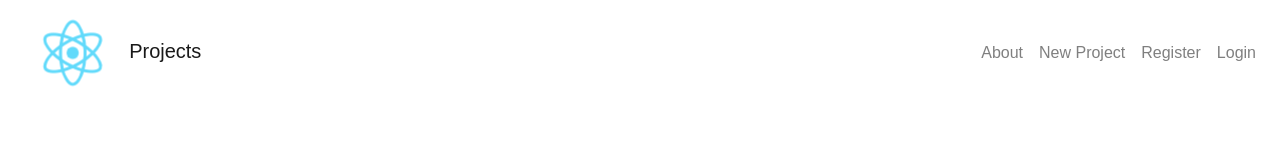
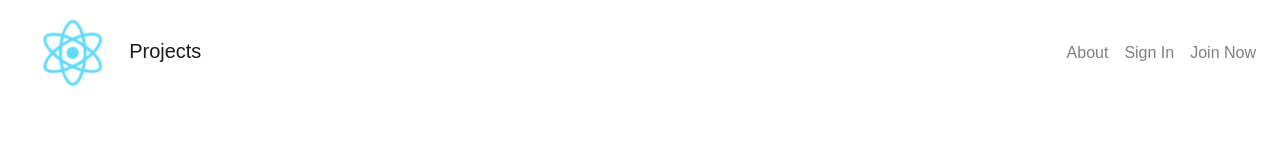
Before and after one commit to chingu-voyage4/Bears-Team-19, a React (Create React App) app in the folder client/: page / in a window 1280 px wide. Shown: the top 160 px of the page. Built offline with nearby package versions, Linux system fonts and the light colour scheme.

Commit message:
Keep track of logged in state

```diff
--- a/client/src/App/App.js
+++ b/client/src/App/App.js
@@ -6,12 +6,22 @@ import './App.css';
 
 
 class App extends Component {
+  constructor(props){
+    super(props);
+
+    this.state = {
+      user: null,
+      login: user => this.setState({ user }),
+      logout: () => this.setState({ user: null }),
+    };
+  }
+
   render() {
     return (
       <div className="App text-center d-flex flex-column">
-        <Header />
-        <Main />
-        <Footer />
+        <Header user={this.state.user} />
+        <Main user={this.state.user} />
+        <Footer user={this.state.user} />
       </div>
     );
   }
--- a/client/src/Header/Header.js
+++ b/client/src/Header/Header.js
@@ -1,12 +1,10 @@
-import React, { Component } from 'react';
+import React from 'react';
 import HeaderNavbar from './Navbar/HeaderNavbar';
 
-class Header extends Component {
-  render() {
-    return (
-      <HeaderNavbar />
-    );
-  }
+const Header = (props) => {
+  return (
+    <HeaderNavbar user={props.user} />
+  );
 }
 
 export default Header;
--- a/client/src/Header/Navbar/HeaderNavbar.js
+++ b/client/src/Header/Navbar/HeaderNavbar.js
@@ -20,11 +20,13 @@ class HeaderNavbar extends Component {
       isOpen: false
     };
   }
+
   toggle() {
     this.setState({
       isOpen: !this.state.isOpen
     });
   }
+
   render() {
     return (
       <Navbar color="faded" light expand="sm" className="navbar-expand-sm">
@@ -38,15 +40,26 @@ class HeaderNavbar extends Component {
             <NavItem>
               <NavLink tag={Link} to="#">About</NavLink>
             </NavItem>
+            {this.props.user &&
               <NavItem>
                 <NavLink tag={Link} to="/projects/create">New Project</NavLink>
               </NavItem>
+            }
+            {this.props.user &&
               <NavItem>
-              <NavLink tag={Link} to="/register">Register</NavLink>
+                <NavLink tag={Link} to="/logout">Sign Out</NavLink>
               </NavItem>
+            }
+            {!this.props.user &&
               <NavItem>
-              <NavLink tag={Link} to="/login">Login</NavLink>
+                <NavLink tag={Link} to="/login">Sign In</NavLink>
               </NavItem>
+            }
+            {!this.props.user &&
+              <NavItem>
+                <NavLink tag={Link} to="/register">Join Now</NavLink>
+              </NavItem>
+            }
           </Nav>
         </Collapse>
       </Navbar>
```
Lines whose indentation alone changed are shown as unchanged.
